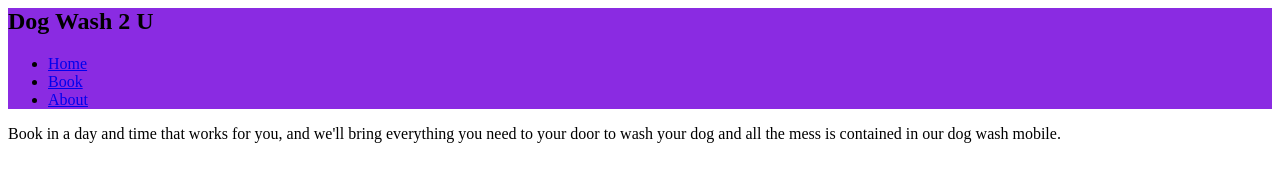
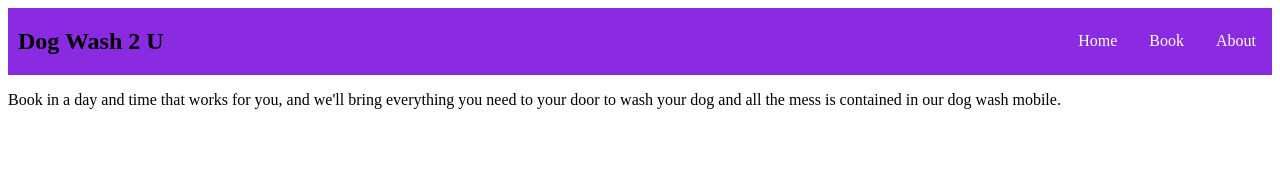
Before and after one commit to baldyman81/WebDevIntro, a plain HTML site: page dogwash-site/index.html in a window 1280 px wide. Drawn offline with Linux system fonts and the light colour scheme.

Commit message:
lesson-2 added

```diff
--- a/dogwash-site/index.html
+++ b/dogwash-site/index.html
@@ -4,14 +4,14 @@
     <meta name="viewport" content="width=device-width, initial-scale=1.0">
     <title>Dog Wash 2 U</title>
 </head>
-<body style="">
-    <nav style="background-color: blueviolet; ">
-        <h1>Dog Wash 2 U</h1>
-        <ul>
-            <li><a href="index.html">Home</a></li>
-            <li><a href="book.html">Book</a></li>
-            <li><a href="about.html">About</a></li>
-        </ul>
+<body>
+    <nav style="background-color: blueviolet; overflow: hidden; display: flex; justify-content: space-between; align-items: center;">
+        <h1 style="padding-left: 10px;">Dog Wash 2 U</h1>
+        <div style="display: flex; flex-direction: row;">
+            <a href="index.html" style="display: block; color: white; text-align: center; padding: 14px 16px; text-decoration: none;">Home</a>
+            <a href="book.html" style="display: block; color: white; text-align: center; padding: 14px 16px; text-decoration: none;">Book</a>
+            <a href="about.html" style="display: block; color: white; text-align: center; padding: 14px 16px; text-decoration: none;">About</a>
+        </div>
     </nav>
     <main>
         <p>Book in a day and time that works for you, and we'll bring everything you need
```
Also changed, not shown: 1 other file.
